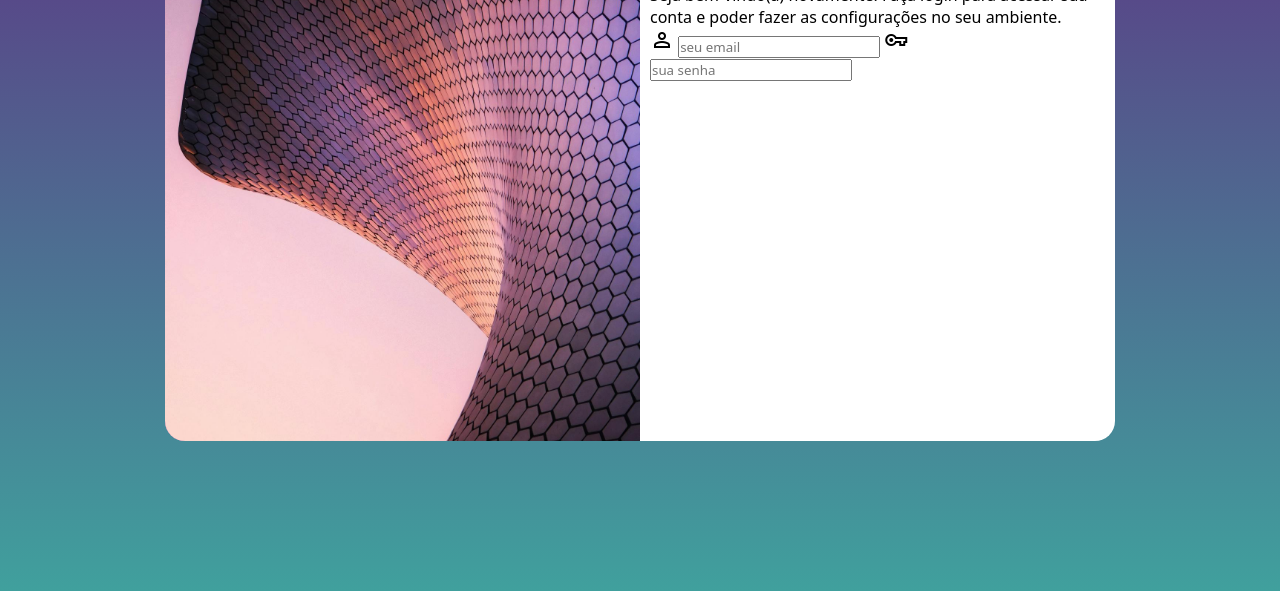
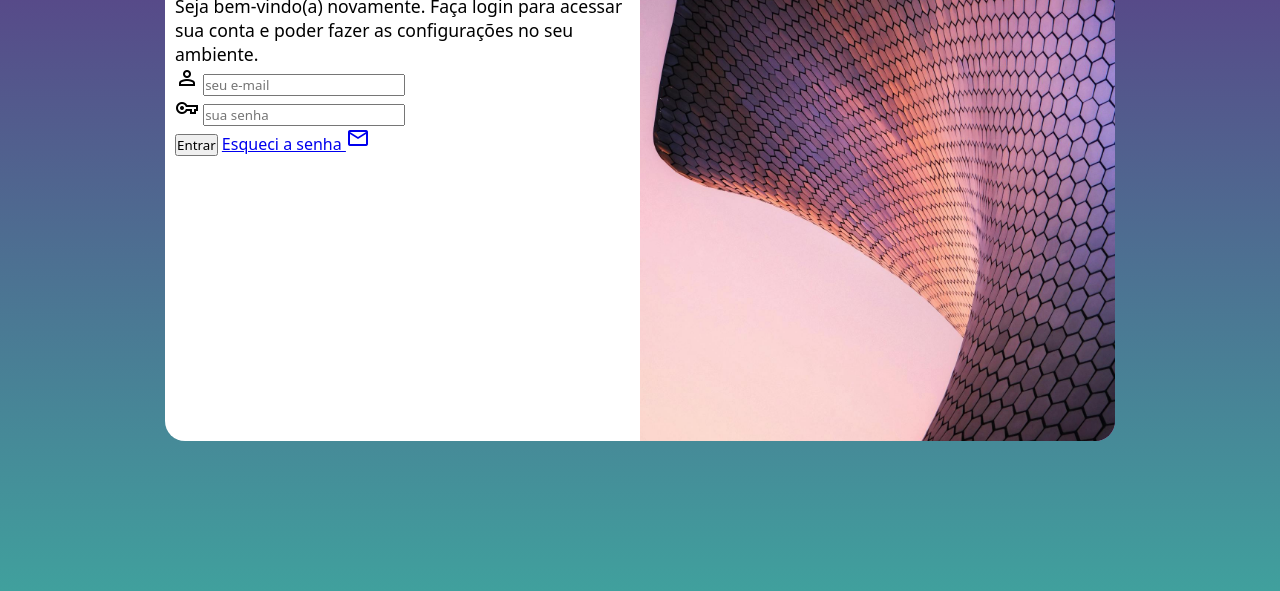
Before and after one commit to leandraneves/projeto-login, a plain HTML site: page index.html in a window 1280 px wide. Shown: the part 209-800 px from the top of the page. Drawn offline with nearby package versions, Linux system fonts and the light colour scheme.

Commit message:
Att login

```diff
--- a/estilos/media.css
+++ b/estilos/media.css
@@ -20,7 +20,7 @@
         height: 100%;
     }
 
-    #login > #form {
+    #login > #formu {
         float: right;
         width: 70%;
     }
@@ -31,18 +31,22 @@
         background-image: linear-gradient(to top, #40a09d, #5f2c82);
     }
 
-     #login {
+    #login {
         width: 950px;
     }
 
     #login > #imagem {
-        float: left;
+        float: right;
         width: 50%;
         height: 100%;
     }
 
-    #login > #form {
-        float: right;
+    #login > #formu {
+        float: left;
         width: 50%;
     }
+
+    #formu > p {
+    font-size: 1.1em;
+    }
 }
--- a/estilos/style.css
+++ b/estilos/style.css
@@ -50,7 +50,16 @@ main {
     height: 200px;
 }
 
-#login > #form {
+#login > #formu {
     display: block;
     padding: 10px;
 }
+
+#formu > h1 {
+    text-align: center;
+    margin-bottom: 10px;
+}
+
+#formu > p {
+    font-size: 0.8em;
+}
--- a/index.html
+++ b/index.html
@@ -14,15 +14,22 @@
             <div id="imagem">
 
             </div>
-            <div id="form">
+            <div id="formu">
                 <h1>Login</h1>
                 <p>Seja bem-vindo(a) novamente. Faça login para acessar sua conta e poder fazer as configurações no seu ambiente.</p>
-                <form action="login.php" method="post">
-                    <label for="ema"><span class="material-symbols-outlined" id="usuario">person</span></label>
-                    <input type="email" name="email" id="ema" placeholder="seu email">
-
-                    <label for="sen"><span class="material-symbols-outlined">vpn_key</span></label>
-                    <input type="password" name="senha" id="sen"  placeholder="sua senha">
+                <form action="login.php" method="post" autocomplete="on">
+                    <div class="campo">
+                        <label for="ilogin"><span class="material-symbols-outlined" id="usuario">person</span></label>
+                        <input type="email" name="login" id="ilogin" placeholder="seu e-mail" autocomplete="email" required maxlength="30">
+                    </div>
+                    <div class="campo">
+                        <label for="isenha"><span class="material-symbols-outlined">vpn_key</span></label>
+                        <input type="password" name="senha" id="isenha"  placeholder="sua senha" autocomplete="current-password" required minlength="8" maxlength="15">
+                    </div>
+                    <input type="submit" value="Entrar">
+                    <a href="esqueci.html">
+                        Esqueci a senha <span class="material-symbols-outlined">mail</span>
+                    </a>
                 </form>
             </div>
         </section>
```
